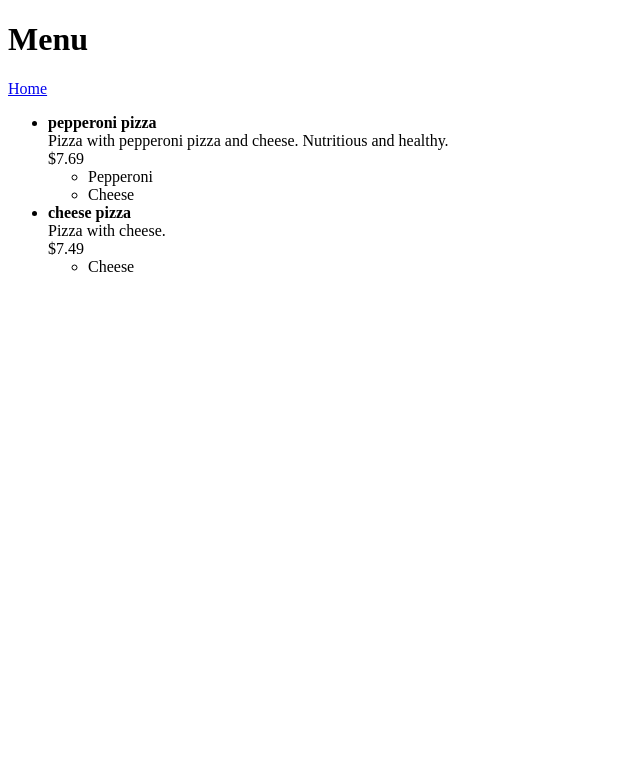
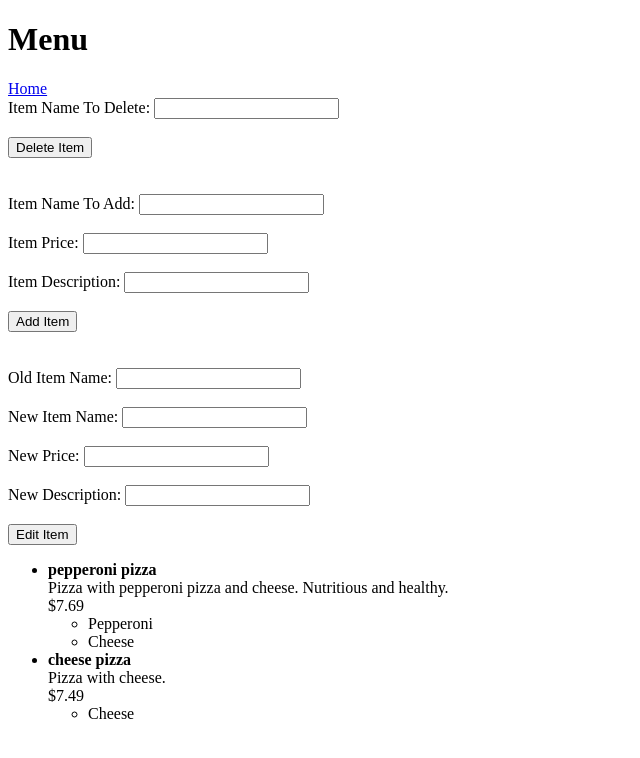
Before and after one commit to DNCHOW1/310_Project, a PHP site: page /employee/admin_menu.php in a window 1280 px wide. Shown: the top 758 px of the page, without its empty margins (0-640 px from the left). Run offline with PHP 8.4, Linux system fonts and the light colour scheme; data comes from the database, SQL or seed files in the repository.

Commit message:
added functionality for editing menu item

```diff
--- a/employee/admin_menu.php
+++ b/employee/admin_menu.php
@@ -19,15 +19,44 @@
 			$result = mysqli_query($conn, $sql);
 
 			// TODO:
-			// Functionality to add new menu item
 			// Functionality to delete some menu item
 			//	 Remember to delete the menu item from the linking table "ItemIngredient" as well
 			// Functionality to edit a menu item
 			//	 This'll be somewhat tricky, because there's ingredients associated to each menu item
 
+			echo
+			"<form method=\"post\" action=\"delete_item.php\">
+				<label for=\"itemname\">Item Name To Delete:</label>
+				<input type=\"text\" id=\"itemname\" name=\"itemname\"><br><br>
+				<input type=\"submit\" value=\"Delete Item\">
+			</form><br><br>";
+
+			echo
+			"<form method=\"post\" action=\"add_item.php\">
+				<label for=\"newname\">Item Name To Add:</label>
+				<input type=\"text\" id=\"newname\" name=\"newname\"><br><br>
+				<label for=\"newprice\">Item Price:</label>
+				<input type=\"text\" id=\"newprice\" name=\"newprice\"><br><br>
+				<label for=\"newdesc\">Item Description:</label>
+				<input type=\"text\" id=\"newdesc\" name=\"newdesc\"><br><br>
+				<input type=\"submit\" value=\"Add Item\">
+			</form><br><br>";
+
+			echo
+			"<form method=\"post\" action=\"edit_item.php\">
+				<label for=\"oldname\">Old Item Name:</label>
+				<input type=\"text\" id=\"oldname\" name=\"oldname\"><br><br>
+				<label for=\"newname\">New Item Name:</label>
+				<input type=\"text\" id=\"newname\" name=\"newname\"><br><br>
+				<label for=\"newprice\">New Price:</label>
+				<input type=\"text\" id=\"newprice\" name=\"newprice\"><br><br>
+				<label for=\"newdesc\">New Description:</label>
+				<input type=\"text\" id=\"newdesc\" name=\"newdesc\"><br><br>
+				<input type=\"submit\" value=\"Edit Item\">
+			</form>";
+
 			// Check for results
 			if (mysqli_num_rows($result) > 0) {
-				// Display the results in a list with checkboxes
 				echo "<ul>";
 				while ($row = mysqli_fetch_assoc($result)) {
 					$itemId = $row["item_id"];
--- a/employee/employee_home.php
+++ b/employee/employee_home.php
@@ -11,7 +11,7 @@
 
     <!-- AdminMenu Button -->
     <?php
-        if ($_COOKIE["isAdmin"] == 1) {
+        if ($_COOKIE["userType"] == 1) {
             echo '<button type="button" onclick="adminMenu()">Admin Menu</button>';
         }
     ?>
--- a/login.php
+++ b/login.php
@@ -30,7 +30,7 @@ if ($_SERVER["REQUEST_METHOD"] == "POST") {
             if($row['user_type'] == 0){ // Regular Customer
                 header("Location: customer/home.php");
             } else{ // Employee
-                header("Location: employees/employee_home.php");
+                header("Location: employee/employee_home.php");
             }
         }
         exit();
```
